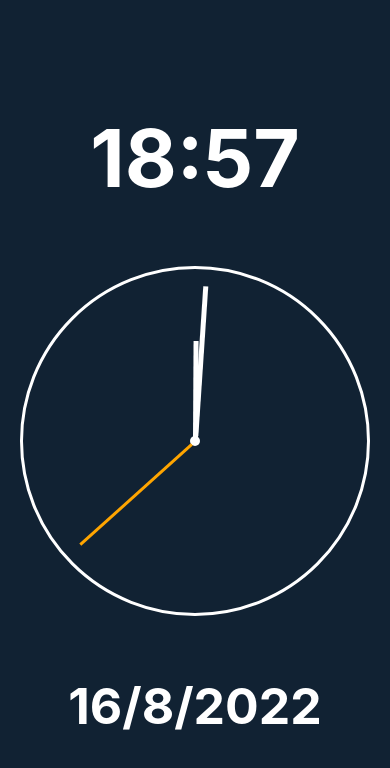
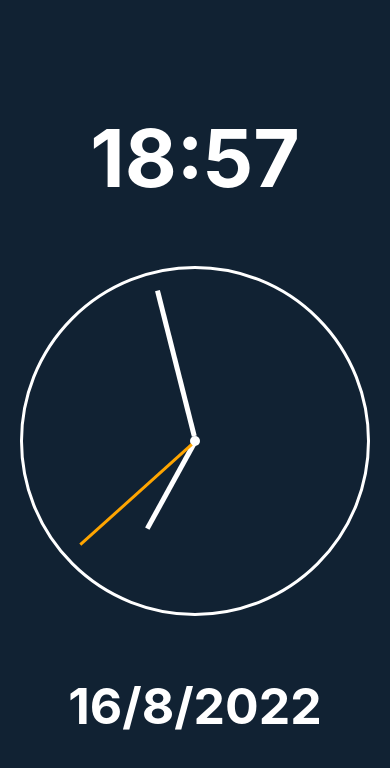
Before and after one commit to AndreaBorg217/Clock, a React Native app: screen / in a window 390 px wide. Shown: the top 768 px of the page. Built offline with nearby package versions, Linux system fonts and the light colour scheme.

Commit message:
finished hour and minute hand

```diff
--- a/App.js
+++ b/App.js
@@ -7,7 +7,7 @@
  * @flow strict-local
  */
 
-import React, {useState, useEffect, useMemo} from 'react';
+import React, {useState, useEffect, useRef} from 'react';
 import {View, StyleSheet, Text} from 'react-native';
 
 
@@ -16,8 +16,11 @@ const App = () => {
   const [time, setTime] = useState();
   const [date, setDate] = useState();
   const [secHand, setSecHand] = useState('0deg');
-  const [minuteHand, setMinuteHand] = useState('0deg');
-  const [hourHand, setHourHand] = useState('0deg');
+  //const [minuteHand, setMinuteHand] = useState('0deg');
+  //const [hourHand, setHourHand] = useState('0deg');
+
+  const hourHand = useRef('0deg');
+  const minuteHand = useRef('0deg');
 
   useEffect(() => {
     setInterval(() => {
@@ -25,6 +28,8 @@ const App = () => {
 
       let hours = timestamp.getHours();
       let minutes = timestamp.getMinutes();
+      if(minutes < 10) minutes = '0' + minutes;
+      console.log(minutes)
       let seconds = timestamp.getSeconds();
       let day = timestamp.getDate();
       let month = timestamp.getMonth() + 1;
@@ -33,8 +38,8 @@ const App = () => {
       setTime(hours + ':' + minutes)
 
       setSecHand((seconds * 6) + 'deg')
-      setMinuteHand(((seconds / 60) * 6) + 'deg')
-      setHourHand(((seconds / 60) * 0.5) + 'deg')
+      minuteHand.current = ((6.0*minutes)+((1/60 * 6)*seconds)) + 'deg';
+      hourHand.current = ((30 * hours) + (0.5 * (minutes + seconds/60))) + 'deg'
 
       setDate(day + '/' + month + '/' + year)
     }, 1000);
@@ -49,8 +54,8 @@ const App = () => {
 
       <View style = {styles.clock}>
       <View style = {styles.center}/>
-      <View style = {[styles.hourHand, {transform: [{rotate: hourHand}, {translateY: -50}]}]}/>
-        <View style = {[styles.minuteHand, {transform: [{rotate: minuteHand}, {translateY: -80}]}]}/>
+      <View style = {[styles.hourHand, {transform: [{rotate: hourHand.current}, {translateY: -50}]}]}/>
+        <View style = {[styles.minuteHand, {transform: [{rotate: minuteHand.current}, {translateY: -80}]}]}/>
         <View style = {[styles.secondHand, {transform: [{rotate: secHand}, {translateY: -80}]}]}/>
       </View>
 
```
